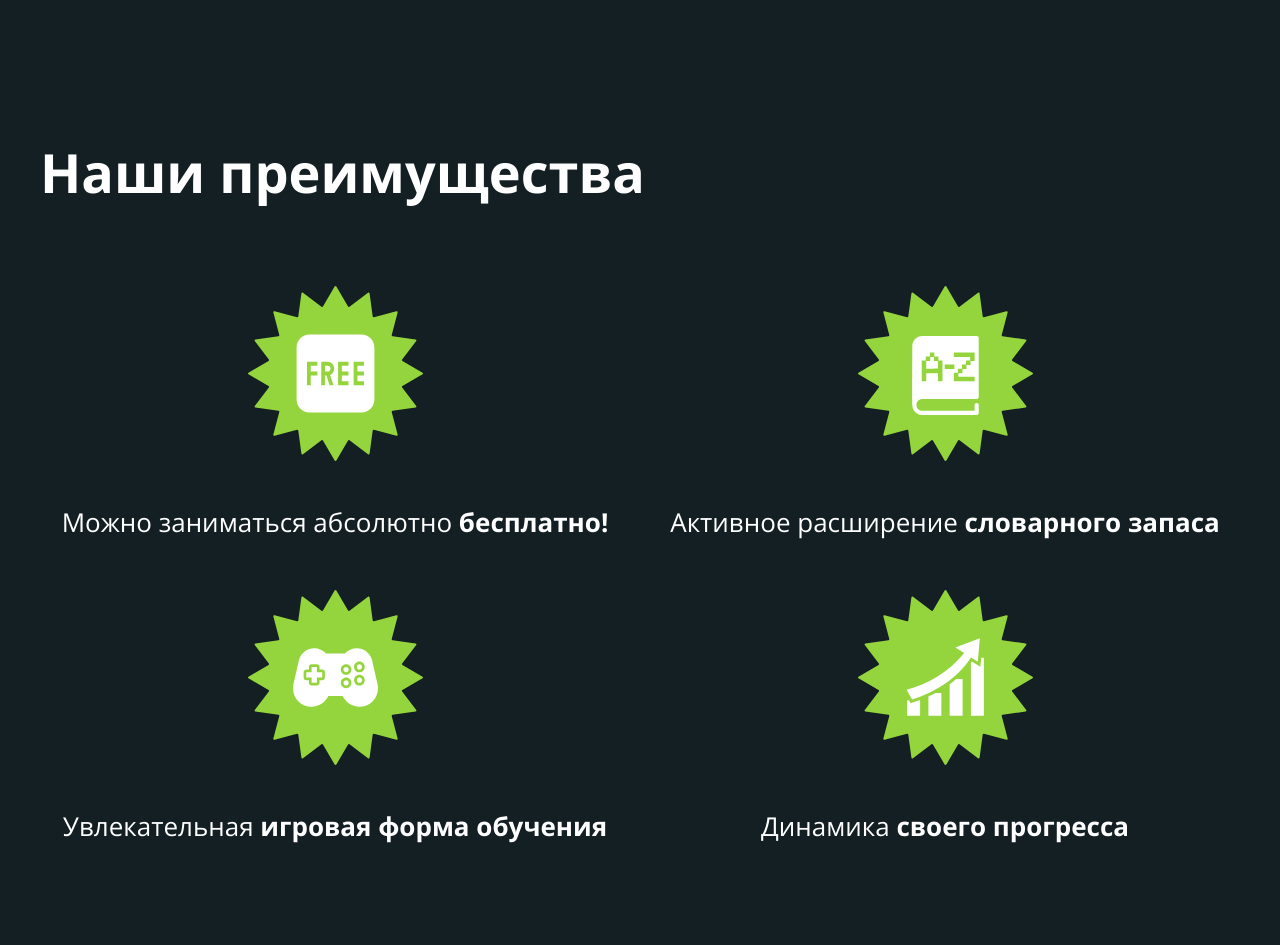
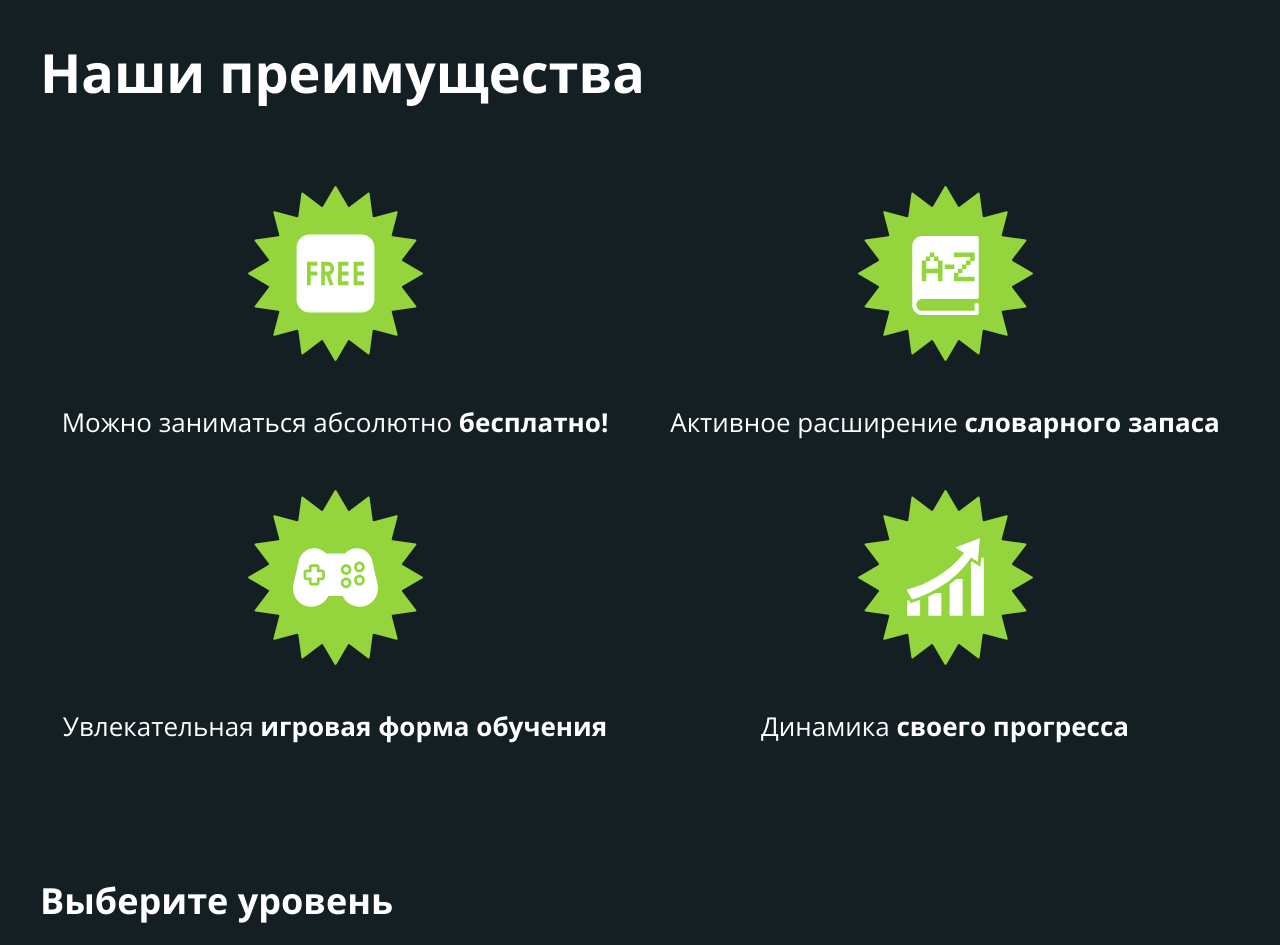
Before and after one commit to PesukarhuTG/rslang, a React (Create React App) app: page / in a window 1280 px wide. Shown: the part 760-1705 px from the top of the page. Built offline with nearby package versions, Linux system fonts and the light colour scheme.

Commit message:
feat: add headling components

```diff
--- a/src/components/Advantages.tsx
+++ b/src/components/Advantages.tsx
@@ -7,8 +7,6 @@ import progressSvg from '../assets/svg/adv-progress.svg';
 
 const Advantages = () => {
   return (
-    <Wrapper>
-      <Title>Наши преимущества</Title>
     <AdvantagesSection>
       <AdvItem>
         <AdvSvg style={{ background: `url(${freeSvg}) no-repeat` }} />
@@ -35,19 +33,8 @@ const Advantages = () => {
         </AdvDescription>
       </AdvItem>
     </AdvantagesSection>
-    </Wrapper>
   );
 };
-
-const Title = styled.h3`
-  margin-top: 100px;
-  font-size: 54px;
-  font-weight: 700;
-`;
-
-const Wrapper = styled.div`
-  width: 100%;
-`;
 
 const AdvantagesSection = styled.div`
   width: 100%;
--- a/src/components/Feature.tsx
+++ b/src/components/Feature.tsx
@@ -4,7 +4,6 @@ import styled from 'styled-components';
 const Feature = () => {
   return (
     <FeatureSection>
-      <FeatureTitle>Возможности приложения</FeatureTitle>
       <FeatureContent>
         <FeatureItem
           title="Учебник"
@@ -46,13 +45,6 @@ const FeatureSection = styled.section`
   padding-bottom: 120px;
 `;
 
-const FeatureTitle = styled.h3`
-  margin-bottom: 50px;
-  color: var(--primary-light);
-  font-size: 54px;
-  font-weight: 700;
-`;
-
 const FeatureContent = styled.div`
   display: flex;
   gap: 20px;
--- /dev/null
+++ b/src/components/Subtitle.tsx
@@ -0,0 +1,17 @@
+import React from 'react';
+import styled from 'styled-components';
+
+interface SubtitleProps {
+  content: string;
+}
+
+const Subtitle: React.FC<SubtitleProps> = ({ content }) => {
+  return <Headling>{content}</Headling>;
+};
+
+const Headling = styled.h3`
+  font-size: 36px;
+  font-weight: 700;
+`;
+
+export default Subtitle;
--- a/src/components/Team.tsx
+++ b/src/components/Team.tsx
@@ -7,7 +7,6 @@ import authorImage3 from '../assets/svg/team-author-3.png';
 const Team = () => {
   return (
     <TeamSection>
-      <TeamTitle>О команде</TeamTitle>
       <TeamContent>
         <TeamItemImage>
           <img src={authorImage1} alt="author" />
@@ -55,13 +54,6 @@ const TeamSection = styled.section`
   padding-bottom: 100px;
 `;
 
-const TeamTitle = styled.h3`
-  margin-bottom: 60px;
-  color: var(--primary-light);
-  font-size: 54px;
-  font-weight: 700;
-`;
-
 const TeamContent = styled.div`
   display: grid;
   grid-template-columns: repeat(3, 1fr);
--- /dev/null
+++ b/src/components/Title.tsx
@@ -0,0 +1,17 @@
+import React from 'react';
+import styled from 'styled-components';
+
+interface TitleProps {
+  content: string;
+}
+
+const Title: React.FC<TitleProps> = ({ content }) => {
+  return <Headling>{content}</Headling>;
+};
+
+const Headling = styled.h3`
+  font-size: 54px;
+  font-weight: 700;
+`;
+
+export default Title;
--- a/src/components/index.ts
+++ b/src/components/index.ts
@@ -5,3 +5,5 @@ export { default as Team } from './Team';
 export { default as Advantages } from './Advantages';
 export { default as Button } from './Button';
 export { default as Select } from './Select';
+export { default as Title } from './Title';
+export { default as Subtitle } from './Subtitle';
--- a/src/pages/MainPage.tsx
+++ b/src/pages/MainPage.tsx
@@ -1,5 +1,5 @@
 import React from 'react';
-import { Layout, Hero, Advantages, Select, Button } from '../components';
+import { Layout, Hero, Advantages, Select, Button, Title, Subtitle } from '../components';
 import mainImg from '../assets/svg/hero-main-logo.svg';
 import styled from 'styled-components';
 
@@ -25,8 +25,10 @@ const MainPage = () => {
           </>
         }
       />
+      <Title content="Наши преимущества" />
       <Advantages />
-      <h2>Выберите уровень</h2>
+
+      <Subtitle content="Выберите уровень" />
       <ChooseLevelWrapper>
         <Select options={options} onChange={value => console.log(value)} />
         <GameButtons>
```
Lines whose indentation alone changed are shown as unchanged.
